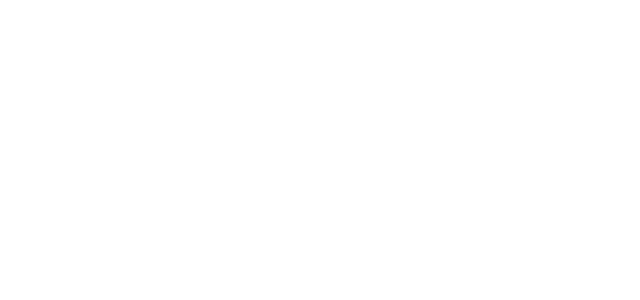
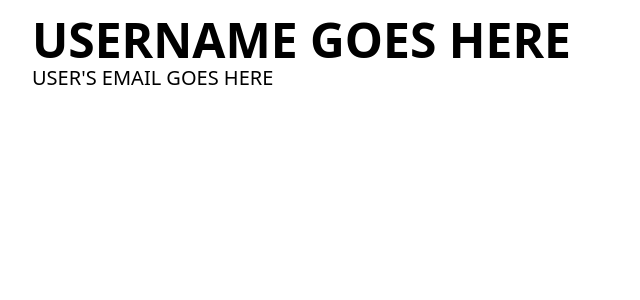
Before and after one commit to surajbruh/1SHOTE-FRONTEND, a React (Vite) app: page /profile in a window 1280 px wide. Before the commit this address had no page. Shown: the top 300 px of the page, without its empty margins (0-640 px from the left). Built offline with nearby package versions, Linux system fonts and the light colour scheme; no server answers.

Commit message:
created profile page

```diff
--- a/src/App.jsx
+++ b/src/App.jsx
@@ -4,6 +4,7 @@
 import Login from "./pages/Login"
 import Wishlist from "./pages/wishlist"
 import { Routes, Route } from "react-router-dom"
+import Profile from "./pages/Profile"
 
 export default function App() {
 
@@ -15,6 +16,7 @@
         <Route path="/signup" element={<Signup />} />
         <Route path="/login" element={<Login />} />
         <Route path="/wishlist" element={<Wishlist />} />
+        <Route path="/profile" element={<Profile />} />
       </Routes>
     </>
   )
--- a/src/components/Navbar.jsx
+++ b/src/components/Navbar.jsx
@@ -18,7 +18,7 @@
                         <Link to="/wishlist"><i className="ri-heart-line"></i></Link>
                     </li>
                     <li>
-                        <Link to=""><i className="ri-user-line"></i></Link>
+                        <Link to="/profile"><i className="ri-user-line"></i></Link>
                     </li>
                 </ul>
             </div>
--- /dev/null
+++ b/src/pages/Profile.jsx
@@ -0,0 +1,27 @@
+import { useEffect, useState } from "react"
+import getData from "../../api"
+
+export default function Profile() {
+
+    const [user, setUser] = useState({})
+
+    useEffect(() => {
+        async function fetchUser() {
+            const data = await getData('/user')
+            console.log(data)
+            setUser(data)
+        }
+        fetchUser()
+    }, [])
+
+    return (
+        <>
+            <div className="wrapper w-full h-full px-8 py-4">
+                <div >
+                    <h1 className="uppercase font-bold text-5xl">{user.username ? user.username : "username goes here"}</h1>
+                    <h1 className="uppercase font-light text-xl">{user.email ? user.email : "user's email goes here"}</h1>
+                </div>
+            </div>
+        </>
+    )
+}
--- a/src/pages/Wishlist.jsx
+++ b/src/pages/Wishlist.jsx
@@ -20,13 +20,13 @@
 
     return (
         <>
-            <div className="wrapper w-screen h-screen">
+            <div className="wrapper bg-[#f2ecec] w-screen h-screen">
                 <div className=" px-8 py-4 flex items-center justify-between">
-                    <h1 className="uppercase font-bold text-5xl">your wishlist</h1>
+                    <h1 className="uppercase font-bold text-5xl">my wishlist</h1>
                     <Link to="/">
                         <div className="w-max flex justify-center items-center gap-4 px-8 py-2 rounded-[50px] h-max bg-black active:bg-[#242424] text-white ">
                             <i className="ri-arrow-left-s-line text-2xl"></i>
-                            <div className="uppercase text-xl">continue shopping</div>
+                            <div className="uppercase font-bold text-xl">continue shopping</div>
                         </div>
                     </Link>
                 </div>
```
